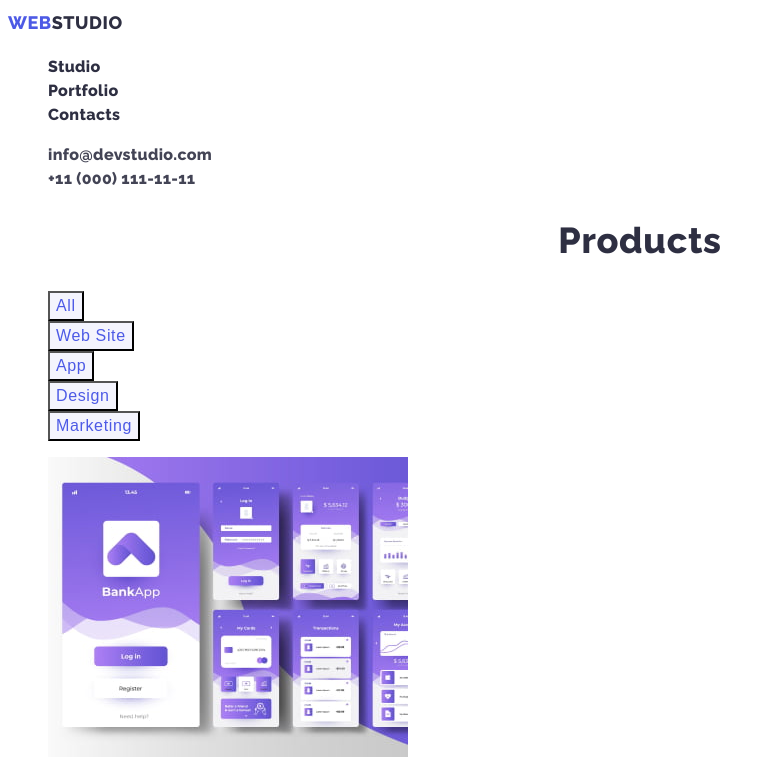
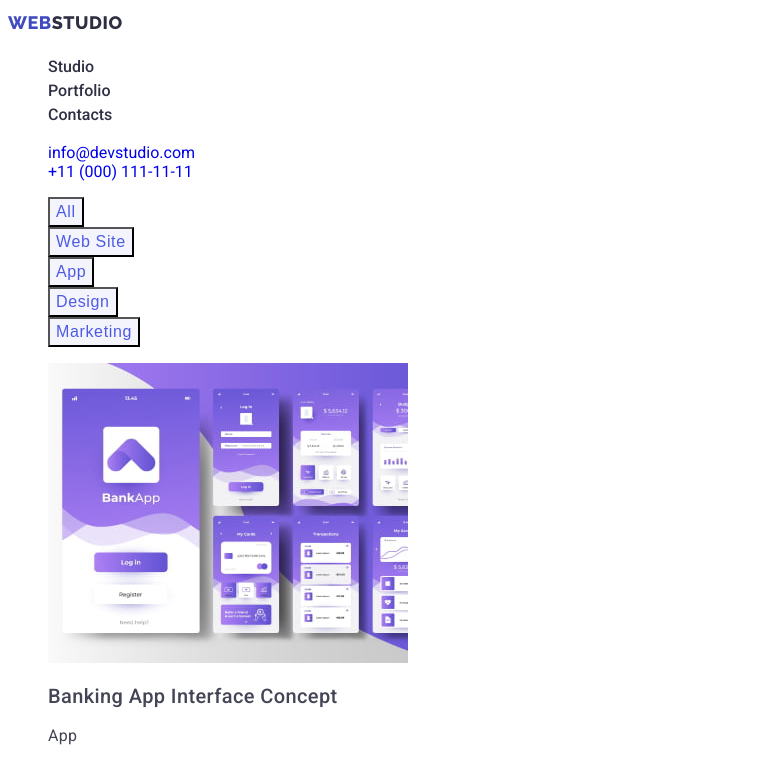
Before and after one commit to Valentina-Valentina/goit-markup-hw-02, a plain HTML site: page portfolio.html in a window 1280 px wide. Shown: the top 761 px of the page, without its empty margins (0-775 px from the left). Drawn offline with Linux system fonts and the light colour scheme.

Commit message:
re-correction of errors

```diff
--- a/css/styles.css
+++ b/css/styles.css
@@ -7,10 +7,9 @@
 }
 body {
   font-family: "Roboto", sans-serif;
-  font-family: "Raleway", sans-serif;
-  font-style: none;
-  letter-spacing: 0.02em;
+
   color: #434455;
+  background-color: #ffffff;
 }
 .list {
   list-style: none;
@@ -39,7 +38,7 @@ body {
   line-height: 1.17;
   letter-spacing: 0.03em;
   text-transform: uppercase;
-  color: #4d5ae5;
+  color: #404bbf;
 }
 
 .menu-link {
@@ -51,7 +50,8 @@ body {
 
 .link:hover,
 .link:focus {
-  color: var(--accent-color);
+  color: #4d5ae5;
+  color: #404bbf;
 }
 
 /*-- Address --*/
@@ -62,7 +62,6 @@ body {
   font-size: 16px;
   line-height: 1.5;
   color: #434455;
-  font-style: none;
 }
 .contact {
   font-style: normal;
@@ -74,6 +73,10 @@ body {
 /* ===============Header================== */
 
 /* ===============Hero section============ */
+
+.hero {
+  background-color: #f4f4fd;
+}
 .hero-title {
   font-weight: 700;
   font-size: 56px;
@@ -85,7 +88,6 @@ body {
 
 .modal-btn {
   font-family: "Roboto", sans-serif;
-  font-family: inherit;
   font-weight: 500;
   font-size: 16px;
   line-height: 1.5;
@@ -106,7 +108,9 @@ body {
 /* ===================Hero section============ */
 
 /* ===========Objectives section============= */
-
+.section {
+  background-color: #ffffff;
+}
 .section-title {
   font-weight: 700;
   font-size: 36px;
@@ -115,8 +119,6 @@ body {
   letter-spacing: 0.02em;
   text-transform: capitalize;
   color: #2e2f42;
-  background-color: #f4f4fd;
-  background-color: #ffffff;
 }
 .title-name {
   font-weight: 500;
@@ -131,7 +133,9 @@ body {
   letter-spacing: 0.02em;
 }
 /*-- Footer --*/
-
+.page-footer {
+  background-color: #2e2f42;
+}
 .footer-logo {
   font-family: "Raleway";
   font-style: normal;
@@ -150,7 +154,6 @@ body {
   line-height: 1.5;
   letter-spacing: 0.02em;
   color: #f4f4fd;
-  background-color: #2e2f42;
 }
 
 /*-- Portfolio --*/
--- a/portfolio.html
+++ b/portfolio.html
@@ -35,19 +35,15 @@
         </ul>
       </nav>
 
-      <address class="page-address">
+      <address class="page-address contact">
         <ul class="address list">
-          <li class="address-item">
-            <a
-              class="address-email contact link"
-              href="mailto:info@devstudio.com"
+          <li class="menu-item">
+            <a class="address-email link" href="mailto:info@devstudio.com"
               >info@devstudio.com</a
             >
           </li>
-          <li class="address-item">
-            <a
-              class="address-number-phone contact link"
-              href="tel:+110001111111"
+          <li class="menu-item">
+            <a class="address-number-phone link" href="tel:+110001111111"
               >+11 (000) 111-11-11</a
             >
           </li>
@@ -57,8 +53,8 @@
     <main>
       <!-- Products section -->
       <section class="section">
-        <h1 class="section-title">Products</h1>
-        <ul class="filters list">
+        <h1 hidden class="section-title">Products</h1>
+        <ul class="filters list link">
           <li class="filters-item">
             <button class="filters-button" type="button">All</button>
           </li>
@@ -75,7 +71,7 @@
             <button class="filters-button" type="button">Marketing</button>
           </li>
         </ul>
-        <ul class="filters-item list">
+        <ul class="filters-item list link">
           <li class="produkts-images">
             <img
               src="./images/hw-02/apps/banking-app.jpg"
```
Also changed, not shown: index.html (+2 -3 lines).
